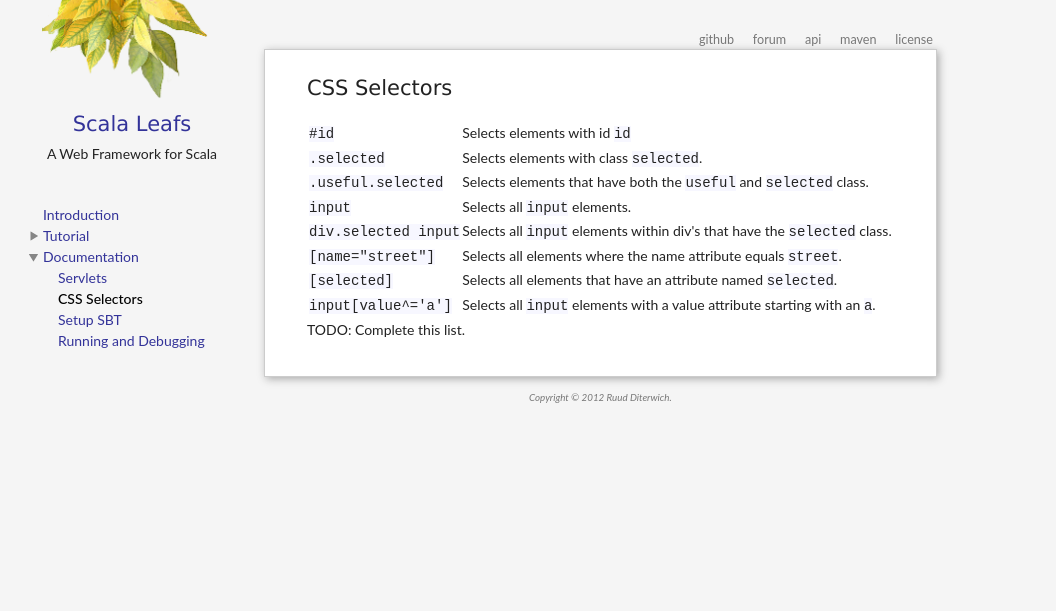
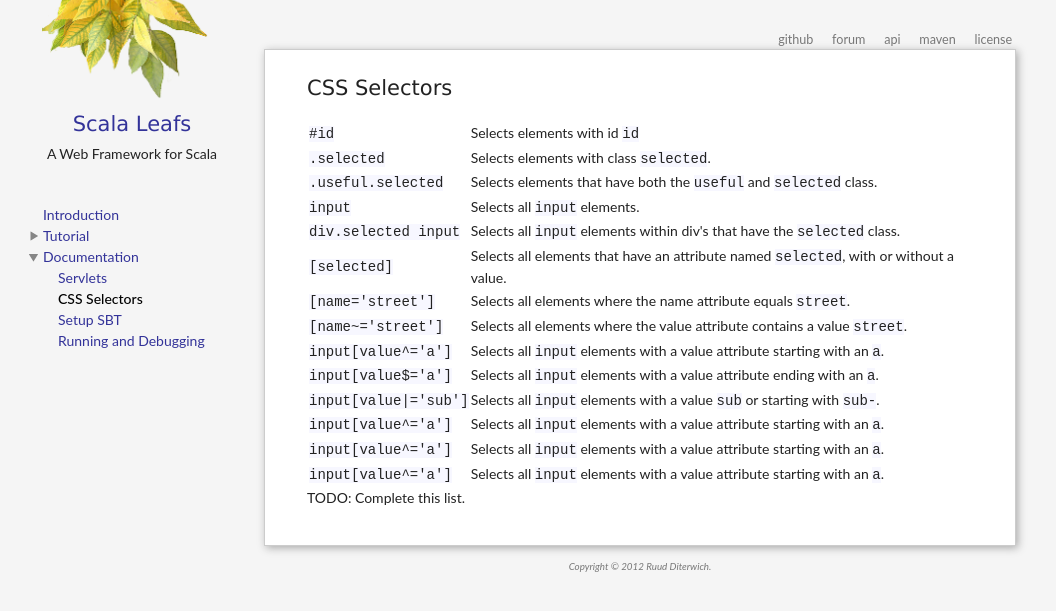
Before and after one commit to scalastuff/scalaleafs, a Jekyll site: the page built from css-selectors.md, in a window 1280 px wide. Shown: the top 611 px of the page, without its empty margins (0-1056 px from the left). Built offline with Jekyll 4.4.1, drawn with Linux system fonts in a browser that asks for light colours.

Commit message:
Updated css-selectors.md

```diff
--- a/css-selectors.md
+++ b/css-selectors.md
@@ -9,8 +9,14 @@ layout: default
 <tr><td><code>.useful.selected</code></td><td>Selects elements that have both the <code>useful</code> and <code>selected</code> class.</td></tr>
 <tr><td><code>input</code></td><td>Selects all <code>input</code> elements.</td></tr>
 <tr><td><code>div.selected input</code></td><td>Selects all <code>input</code> elements within div's that have the <code>selected</code> class.</td></tr>
-<tr><td><code>[name="street"]</code></td><td>Selects all elements where the name attribute equals <code>street</code>.</td></tr>
-<tr><td><code>[selected]</code></td><td>Selects all elements that have an attribute named <code>selected</code>.</td></tr>
+<tr><td><code>[selected]</code></td><td>Selects all elements that have an attribute named <code>selected</code>, with or without a value.</td></tr>
+<tr><td><code>[name='street']</code></td><td>Selects all elements where the name attribute equals <code>street</code>.</td></tr>
+<tr><td><code>[name~='street']</code></td><td>Selects all elements where the value attribute contains a value <code>street</code>.</td></tr>
+<tr><td><code>input[value^='a']</code></td><td>Selects all <code>input</code> elements with a value attribute starting with an <code>a</code>.</td></tr>
+<tr><td><code>input[value$='a']</code></td><td>Selects all <code>input</code> elements with a value attribute ending with an <code>a</code>.</td></tr>
+<tr><td><code>input[value|='sub']</code></td><td>Selects all <code>input</code> elements with a value <code>sub</code> or starting with <code>sub-</code>.</td></tr>
+<tr><td><code>input[value^='a']</code></td><td>Selects all <code>input</code> elements with a value attribute starting with an <code>a</code>.</td></tr>
+<tr><td><code>input[value^='a']</code></td><td>Selects all <code>input</code> elements with a value attribute starting with an <code>a</code>.</td></tr>
 <tr><td><code>input[value^='a']</code></td><td>Selects all <code>input</code> elements with a value attribute starting with an <code>a</code>.</td></tr>
 </table>
 
```
